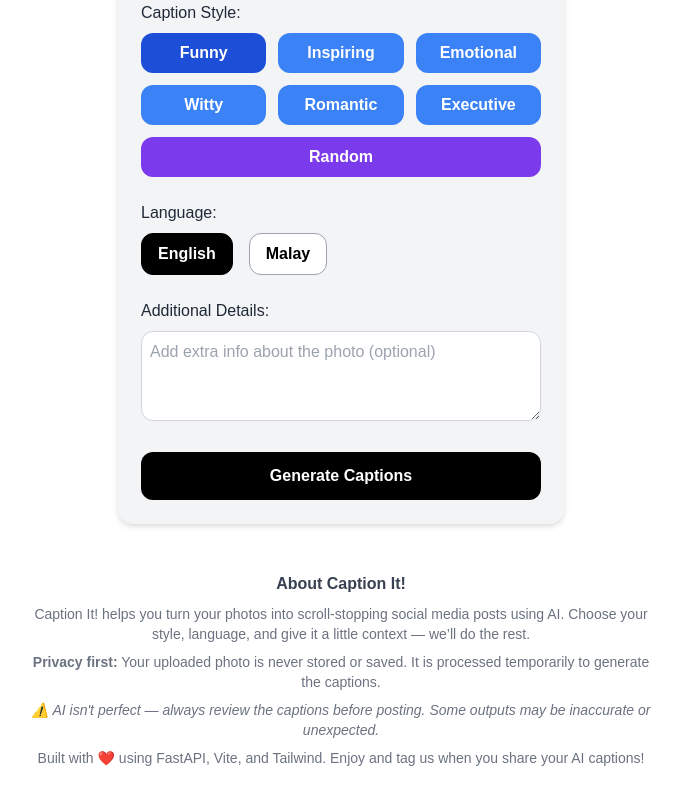
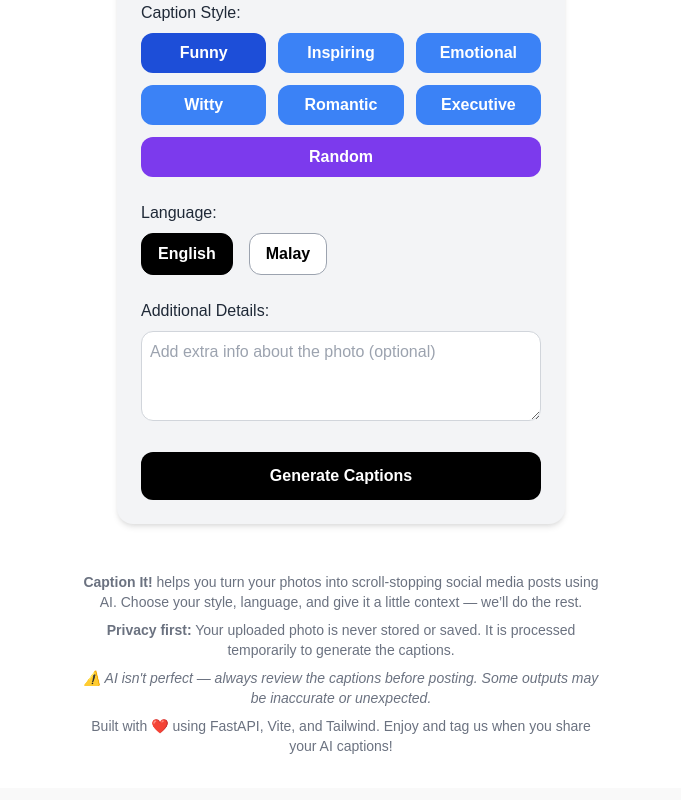
Before and after one commit to bobvisavisual/captionthis, a React (Vite) app in the folder frontend/: page / in a window 1280 px wide. Shown: the part 351-1151 px from the top of the page, without its empty margins (299-980 px from the left). Built offline with nearby package versions, Linux system fonts and the light colour scheme.

Commit message:
Update App.jsx

```diff
--- a/frontend/src/App.jsx
+++ b/frontend/src/App.jsx
@@ -210,10 +210,9 @@ function App() {
         </div>
       )}
 
-      <footer className="mt-12 max-w-2xl text-center text-sm text-gray-500 px-6">
-        <h3 className="text-base font-semibold mb-2 text-gray-700 dark:text-white">About Caption It!</h3>
+      <footer className="mt-12 max-w-xl text-center text-sm text-gray-500 px-6">
         <p className="mb-2">
-          Caption It! helps you turn your photos into scroll-stopping social media posts using AI.
+          <strong>Caption It!</strong> helps you turn your photos into scroll-stopping social media posts using AI.
           Choose your style, language, and give it a little context — we’ll do the rest.
         </p>
         <p className="mb-2">
```
